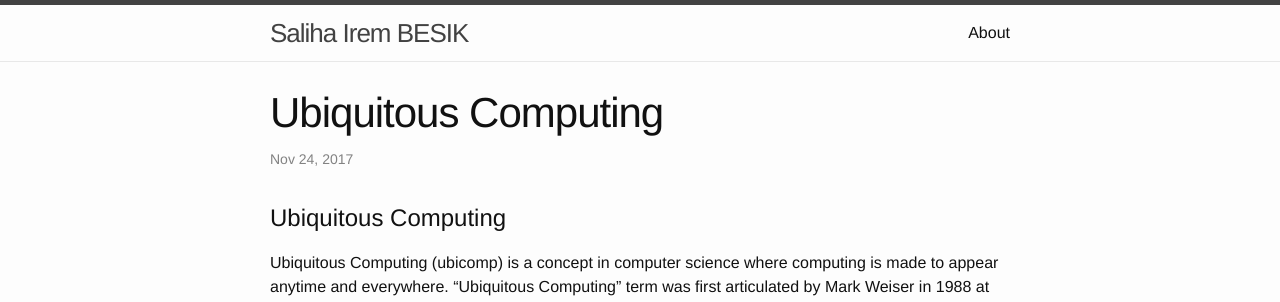
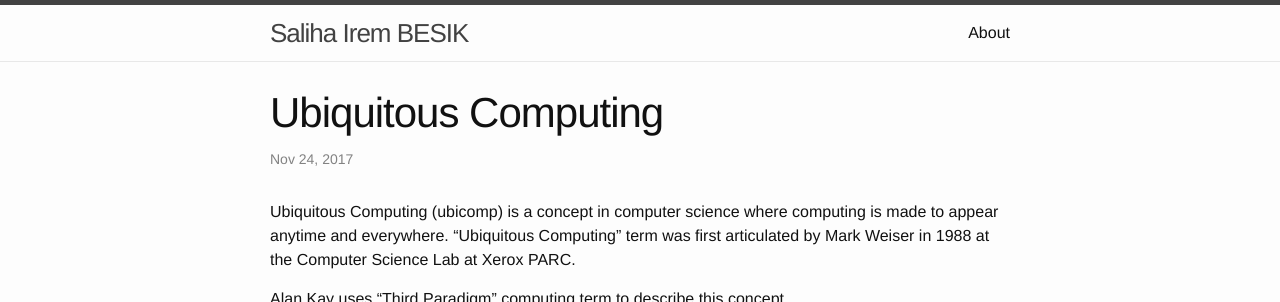
Before and after one commit to irembesik/irembesik.github.io, a Jekyll site: the page built from _posts/2017-11-24-ubiquitous-computing.md, in a window 1280 px wide, cut to the strip 0-302 px from the top of the page. Built offline with Jekyll 4.4.1, drawn with Linux system fonts in a browser that asks for light colours.

Commit message:
Update 2017-11-24-ubiquitous-computing.md

```diff
--- a/_posts/2017-11-24-ubiquitous-computing.md
+++ b/_posts/2017-11-24-ubiquitous-computing.md
@@ -4,9 +4,6 @@ title:  "Ubiquitous Computing"
 date:   2017-11-24 16:09
 categories: ubiquitous computing
 ---
-
-# Ubiquitous Computing
-
 Ubiquitous Computing (ubicomp) is a concept in computer science where computing is made to appear anytime and everywhere.
 "Ubiquitous Computing" term was first articulated by Mark Weiser in 1988 at the Computer Science Lab at Xerox PARC.
 
```
